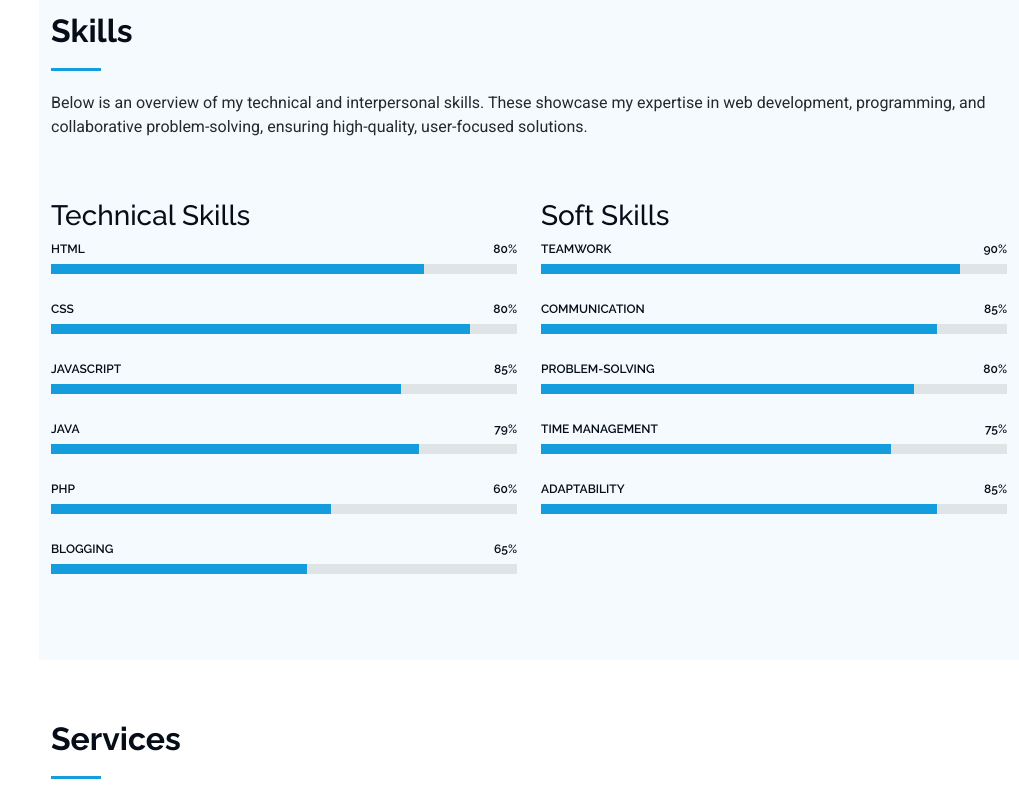
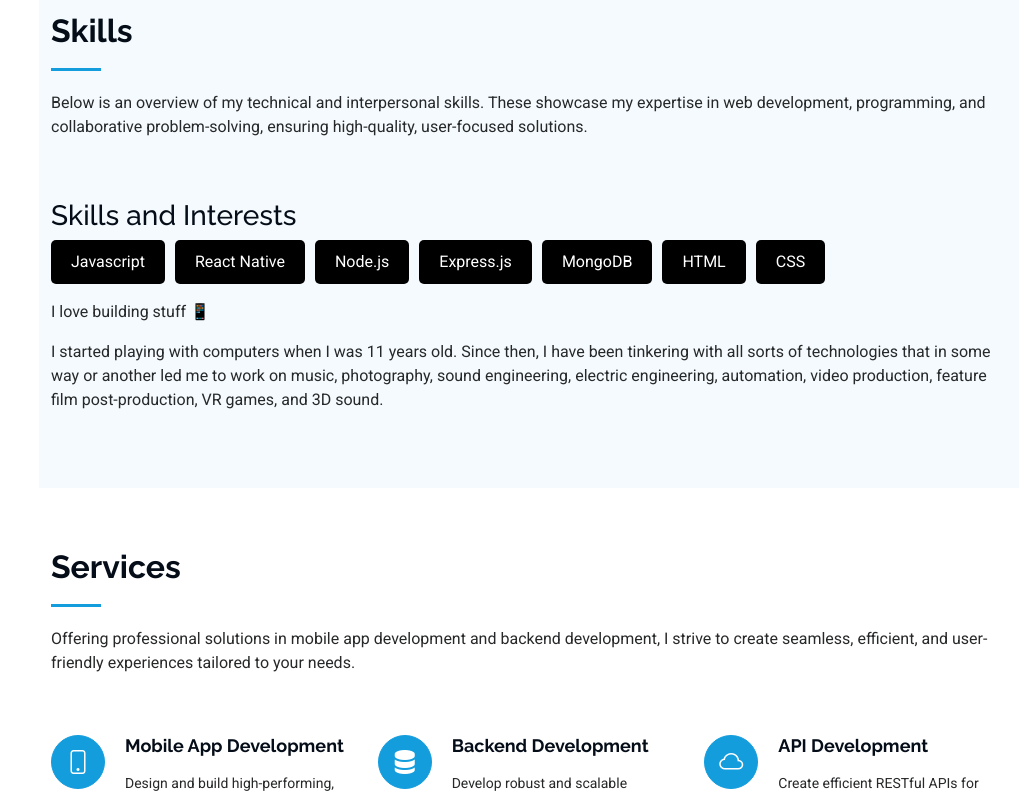
Before and after one commit to Robert-kent-prog/portfolio, a plain HTML site: page index.html in a window 1280 px wide. Shown: the part 1563-2363 px from the top of the page, without its empty margins (261-1280 px from the left). Drawn offline with Linux system fonts and the light colour scheme.

Commit message:
Added new skills in the skills and inytrest section

```diff
--- a/index.html
+++ b/index.html
@@ -233,107 +233,23 @@
 
   <div class="container" data-aos="fade-up" data-aos-delay="100">
     <div class="row skills-content skills-animation">
-      <!-- Technical Skills -->
-      <div class="col-lg-6">
-        <h3>Technical Skills</h3>
-        <div class="progress">
-          <span class="skill">
-            <span>HTML</span> <i class="val">80%</i>
-          </span>
-          <div class="progress-bar-wrap">
-            <div class="progress-bar" role="progressbar" aria-valuenow="80" aria-valuemin="0" aria-valuemax="100"></div>
-          </div>
-        </div>
-        <div class="progress">
-          <span class="skill">
-            <span>CSS</span> <i class="val">80%</i>
-          </span>
-          <div class="progress-bar-wrap">
-            <div class="progress-bar" role="progressbar" aria-valuenow="90" aria-valuemin="0" aria-valuemax="100"></div>
-          </div>
-        </div>
-        <div class="progress">
-          <span class="skill">
-            <span>JavaScript</span> <i class="val">85%</i>
-          </span>
-          <div class="progress-bar-wrap">
-            <div class="progress-bar" role="progressbar" aria-valuenow="75" aria-valuemin="0" aria-valuemax="100"></div>
-          </div>
-        </div>
-        <div class="progress">
-          <span class="skill">
-            <span>Java</span> <i class="val">79%</i>
-          </span>
-          <div class="progress-bar-wrap">
-            <div class="progress-bar" role="progressbar" aria-valuenow="79" aria-valuemin="0" aria-valuemax="100"></div>
-          </div>
-        </div>
-        <div class="progress">
-          <span class="skill">
-            <span>PHP</span> <i class="val">60%</i>
-          </span>
-          <div class="progress-bar-wrap">
-            <div class="progress-bar" role="progressbar" aria-valuenow="60" aria-valuemin="0" aria-valuemax="100"></div>
-          </div>
-        </div>
-        <div class="progress">
-          <span class="skill">
-            <span>Blogging</span> <i class="val">65%</i>
-          </span>
-          <div class="progress-bar-wrap">
-            <div class="progress-bar" role="progressbar" aria-valuenow="55" aria-valuemin="0" aria-valuemax="100"></div>
-          </div>
-        </div>
+      <div class="col-lg-12">
+        <h3>Skills and Interests</h3>
+        <ul style="display: flex; flex-wrap: wrap; gap: 10px; padding: 0; list-style: none;">
+          <li style="background-color: black; color: white; padding: 10px 20px; border-radius: 5px;">Javascript</li>
+          <li style="background-color: black; color: white; padding: 10px 20px; border-radius: 5px;">React Native</li>
+          <li style="background-color: black; color: white; padding: 10px 20px; border-radius: 5px;">Node.js</li>
+          <li style="background-color: black; color: white; padding: 10px 20px; border-radius: 5px;">Express.js</li>
+          <li style="background-color: black; color: white; padding: 10px 20px; border-radius: 5px;">MongoDB</li>
+          <li style="background-color: black; color: white; padding: 10px 20px; border-radius: 5px;">HTML</li>
+          <li style="background-color: black; color: white; padding: 10px 20px; border-radius: 5px;">CSS</li>
+        </ul>
+        <p>I love building stuff 📱</p>
+        <p>I started playing with computers when I was 11 years old. Since then, I have been tinkering with all sorts of technologies that in some way or another led me to work on music, photography, sound engineering, electric engineering, automation, video production, feature film post-production, VR games, and 3D sound.</p>
       </div>
-      <!-- End Technical Skills -->
-
-      <!-- Soft Skills -->
-      <div class="col-lg-6">
-        <h3>Soft Skills</h3>
-        <div class="progress">
-          <span class="skill">
-            <span>Teamwork</span> <i class="val">90%</i>
-          </span>
-          <div class="progress-bar-wrap">
-            <div class="progress-bar" role="progressbar" aria-valuenow="90" aria-valuemin="0" aria-valuemax="100"></div>
-          </div>
-        </div>
-        <div class="progress">
-          <span class="skill">
-            <span>Communication</span> <i class="val">85%</i>
-          </span>
-          <div class="progress-bar-wrap">
-            <div class="progress-bar" role="progressbar" aria-valuenow="85" aria-valuemin="0" aria-valuemax="100"></div>
-          </div>
-        </div>
-        <div class="progress">
-          <span class="skill">
-            <span>Problem-Solving</span> <i class="val">80%</i>
-          </span>
-          <div class="progress-bar-wrap">
-            <div class="progress-bar" role="progressbar" aria-valuenow="80" aria-valuemin="0" aria-valuemax="100"></div>
-          </div>
-        </div>
-        <div class="progress">
-          <span class="skill">
-            <span>Time Management</span> <i class="val">75%</i>
-          </span>
-          <div class="progress-bar-wrap">
-            <div class="progress-bar" role="progressbar" aria-valuenow="75" aria-valuemin="0" aria-valuemax="100"></div>
-          </div>
-        </div>
-        <div class="progress">
-          <span class="skill">
-            <span>Adaptability</span> <i class="val">85%</i>
-          </span>
-          <div class="progress-bar-wrap">
-            <div class="progress-bar" role="progressbar" aria-valuenow="85" aria-valuemin="0" aria-valuemax="100"></div>
-          </div>
-        </div>
-      </div>
-      <!-- End Soft Skills -->
     </div>
   </div>
+
 </section>
 <!-- /Skills Section -->
 
```
